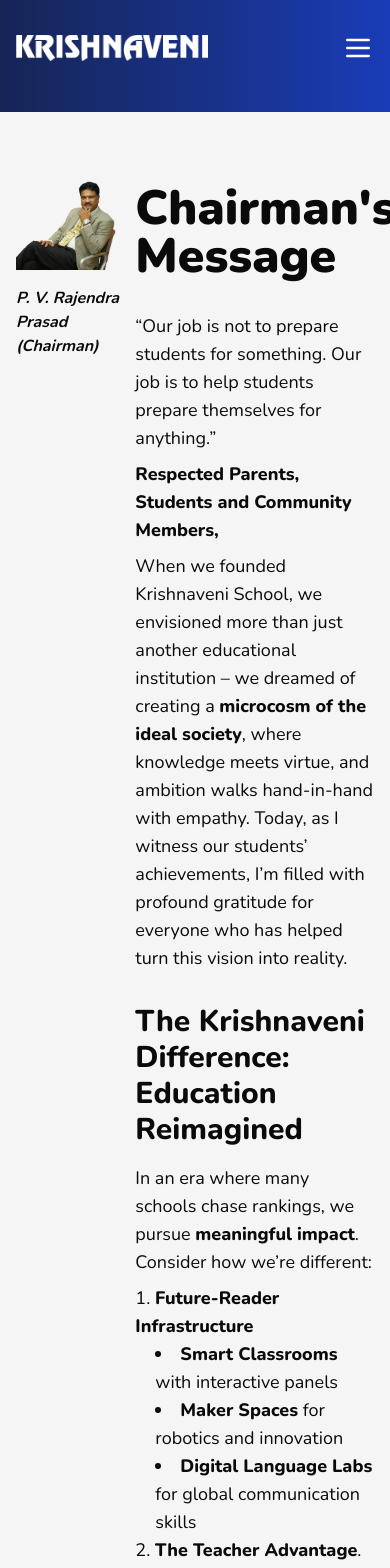
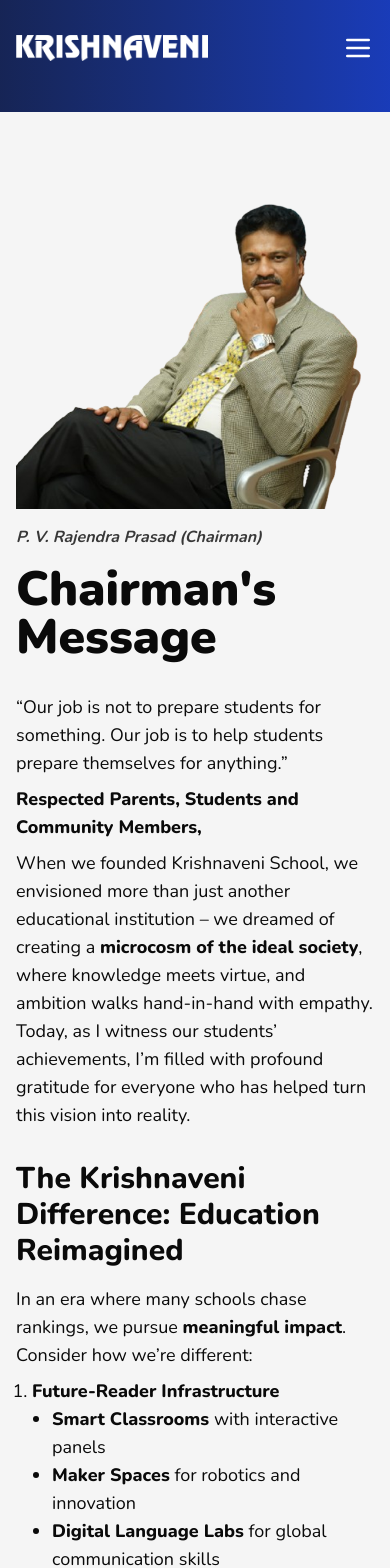
Before and after one commit to Clupai8o0/krishnaveni, a Next.js app: page /message/chairman in a window 390 px wide. Shown: the top 1568 px of the page. Built offline with nearby package versions, Linux system fonts and the light colour scheme.

Commit message:
need to update mobile responsiveness

```diff
--- a/app/apply/page.tsx
+++ b/app/apply/page.tsx
@@ -7,20 +7,20 @@
 		<main>
 			<NavbarBg />
 
-			<Bounded className="flex-row px mt-18 text-lg mb-18">
-				<div className="w-1/2">
+			<Bounded className="max-w-3xl px mt-18 text-lg mb-18">
+				<div>
 					<h1 className="text-5xl font-black mb-4">Apply / Contact</h1>
 					<p className="opacity-80">
 						Have any questions about us? Or you wish to apply or schedule a
 						visit?
 					</p>
-					<p>
+					<p className="mt-1">
 						<span className="font-extrabold">Contact</span>: +91 99633 73679
 					</p>
 				</div>
 
-				<div className="w-1/2">
-					<h2 className="text-3xl font-extrabold mb-2">Address:</h2>
+				<div>
+					<h2 className="text-3xl font-extrabold mb-2 mt-8">Address:</h2>
 					<p className="opacity-80">
 						Krishnaveni School of Peerzadiguda, Peerzadiguda, Uppal, Hyderabad,
 						Telangana, 500039
--- a/app/contact/page.tsx
+++ b/app/contact/page.tsx
@@ -7,20 +7,20 @@
 		<main>
 			<NavbarBg />
 
-			<Bounded className="flex-row px mt-18 text-lg mb-18">
-				<div className="w-1/2">
+			<Bounded className="max-w-3xl px mt-18 text-lg mb-18">
+				<div>
 					<h1 className="text-5xl font-black mb-4">Apply / Contact</h1>
 					<p className="opacity-80">
 						Have any questions about us? Or you wish to apply or schedule a
 						visit?
 					</p>
-					<p>
+					<p className="mt-1">
 						<span className="font-extrabold">Contact</span>: +91 99633 73679
 					</p>
 				</div>
 
-				<div className="w-1/2">
-					<h2 className="text-3xl font-extrabold mb-2">Address:</h2>
+				<div>
+					<h2 className="text-3xl font-extrabold mb-2 mt-8">Address:</h2>
 					<p className="opacity-80">
 						Krishnaveni School of Peerzadiguda, Peerzadiguda, Uppal, Hyderabad,
 						Telangana, 500039
--- a/app/globals.css
+++ b/app/globals.css
@@ -119,10 +119,10 @@
 	@apply text-3xl font-extrabold mb-2;
 }
 .reader ul {
-	@apply list-disc list-inside;
+	@apply list-disc list-outside ml-4;
 }
 .reader ol {
-	@apply list-decimal list-inside;
+	@apply list-decimal list-outside ml-4;
 }
 .reader ol > ul {
 	@apply ml-5;
--- a/app/message/chairman/page.tsx
+++ b/app/message/chairman/page.tsx
@@ -16,9 +16,9 @@
 					},
 					name: "P. V. Rajendra Prasad (Chairman)",
 				}}
-				className="px mb-18"
+				className="px mb-18 mt-18"
 			>
-				<h1 className="mt-18 mb-8 text-5xl font-black">Chairman's Message</h1>
+				<h1 className="mb-8 text-5xl font-black">Chairman's Message</h1>
 
 				<article className="flex flex-col gap-8 text-lg">
 					<section>
--- a/app/message/principal/page.tsx
+++ b/app/message/principal/page.tsx
@@ -15,9 +15,9 @@
 					},
 					name: "V. Kavitha (Principal)",
 				}}
-				className="px mb-18"
+				className="px mb-18 mt-18"
 			>
-				<h1 className="mt-18 mb-8 text-5xl font-black">Principal's Message</h1>
+				<h1 className="mb-8 text-5xl font-black">Principal's Message</h1>
 
 				<article className="flex flex-col gap-8 text-lg">
 					<section>
--- a/components/content/message.tsx
+++ b/components/content/message.tsx
@@ -9,8 +9,8 @@
 				Our Message
 			</h1>
 
-			<div className="flex items-center">
-				<div className="w-1/3">
+			<div className="flex flex-col lg:flex-row items-center">
+				<div className="lg:w-1/3">
 					<img
 						src="/princi.png"
 						alt="Principal"
@@ -18,7 +18,7 @@
 					/>
 				</div>
 
-				<div className="flex flex-col items-start justify-center text-xl w-2/3 max-w-2xl relative h-full">
+				<div className="flex flex-col items-start justify-center text-xl lg:w-2/3 max-w-2xl relative h-full">
 					<div className="text-[200px] absolute top-0 -left-12">“</div>
 					<div className="text-[200px] absolute -bottom-20 right-12">”</div>
 					<span className="italic">
--- a/components/layouts/reader.tsx
+++ b/components/layouts/reader.tsx
@@ -13,12 +13,12 @@
 
 function Reader({ children, className, author: { img: { src, alt }, name } }: Props) {
 	return (
-		<Bounded className={cn("max-w-5xl flex-row gap-4", className)}>
-			<div className="w-1/3 pt-16">
+		<Bounded className={cn("px max-w-5xl md:flex-row gap-4", className)}>
+			<div className="md:w-1/3 md:pt-16">
 				<img src={src} alt={alt} />
-				<p className="mt-4 italic font-bold">{name}</p>
+				<p className="mt-4 italic font-bold opacity-80">{name}</p>
 			</div>
-			<div className="w-2/3 reader">{children}</div>
+			<div className="md:w-2/3 reader">{children}</div>
 		</Bounded>
 	);
 }
```
